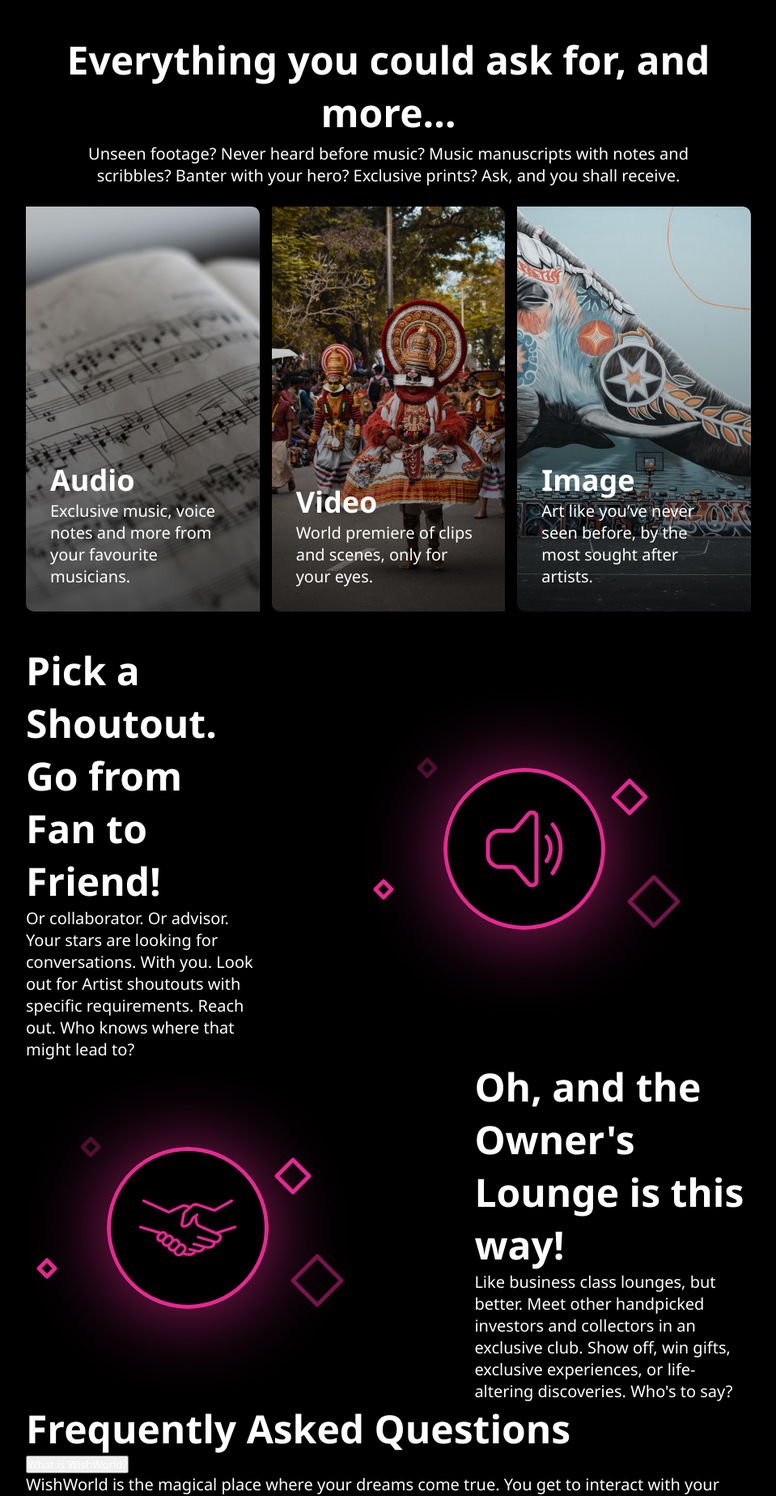
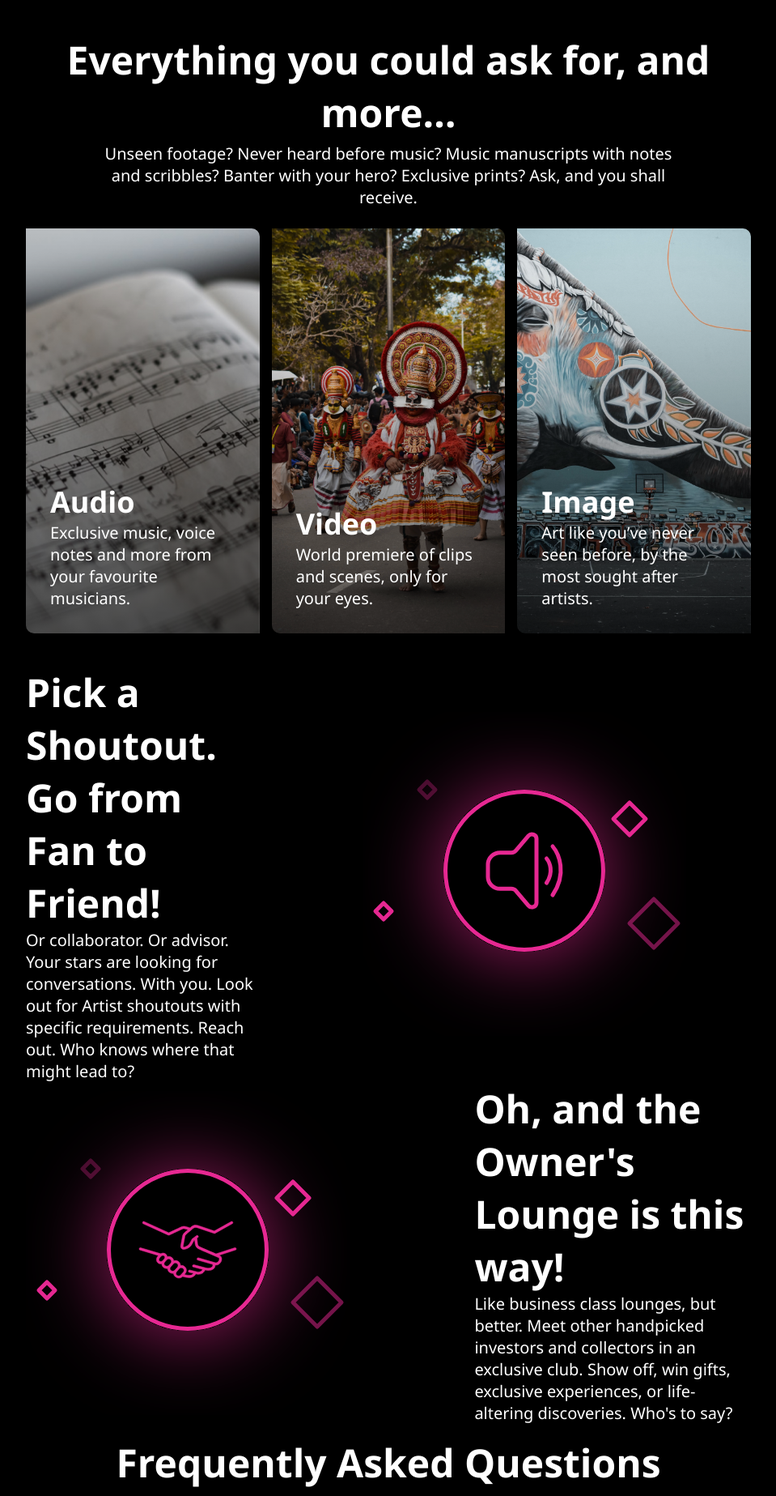
Before and after one commit to xqzyr/WishWorld, a PHP site: page / in a window 1280 px wide. Shown: the part 585-2432 px from the top of the page at 81% size, without its empty margins (160-1119 px from the left). Run offline with PHP 8.4, Linux system fonts and the light colour scheme.

Commit message:
EOD: more work tomorrow

```diff
--- a/css/bottom.css
+++ b/css/bottom.css
@@ -0,0 +1,16 @@
+.faqHeading {
+    text-align: center;
+    margin-bottom: 35px;
+}
+
+button.accordion {
+    width: 100%;
+    padding: 18px;
+    text-align: left;
+    color: white;
+    background-color: black;
+    outline: none;
+    border: none;
+    cursor: pointer;
+    font-size: 18px;
+}
--- a/css/middle.css
+++ b/css/middle.css
@@ -5,7 +5,7 @@
 }
 
 .showcaseTopText {
-    padding: 5px 5%;
+    padding: 5px 10%;
 }
 
 .showcaseItems {
@@ -43,6 +43,10 @@
         url(/images/image.jpg);
 }
 
+.feature {
+    margin-bottom: 15px;
+}
+
 .featureFirst {
     display: flex;
     justify-content: center;
@@ -50,8 +54,14 @@
 }
 
 .featureFirstText {
-    flex: 2;
-    margin-right: 15%;
+    flex: 5;
+}
+
+@media only screen and (min-width: 1024px) {
+    .featureFirstText {
+        flex: 2;
+        margin-right: 15%;
+    }
 }
 
 .featureFirstImage {
@@ -66,7 +76,13 @@
 
 .featureSecondText {
     flex: 2;
-    margin-left: 15%;
+}
+
+@media only screen and (min-width: 1024px) {
+    .featureSecondText {
+        flex: 2;
+        margin-left: 15%;
+    }
 }
 
 .featureSecondImage {
--- a/index.html
+++ b/index.html
@@ -112,6 +112,7 @@
 
             <div class="faq">
                 <h2 class="faqHeading">Frequently Asked Questions</h2>
+
                 <button class="accordion">What is WishWorld?</button>
                 <div class="panel">
                     <p>
```
